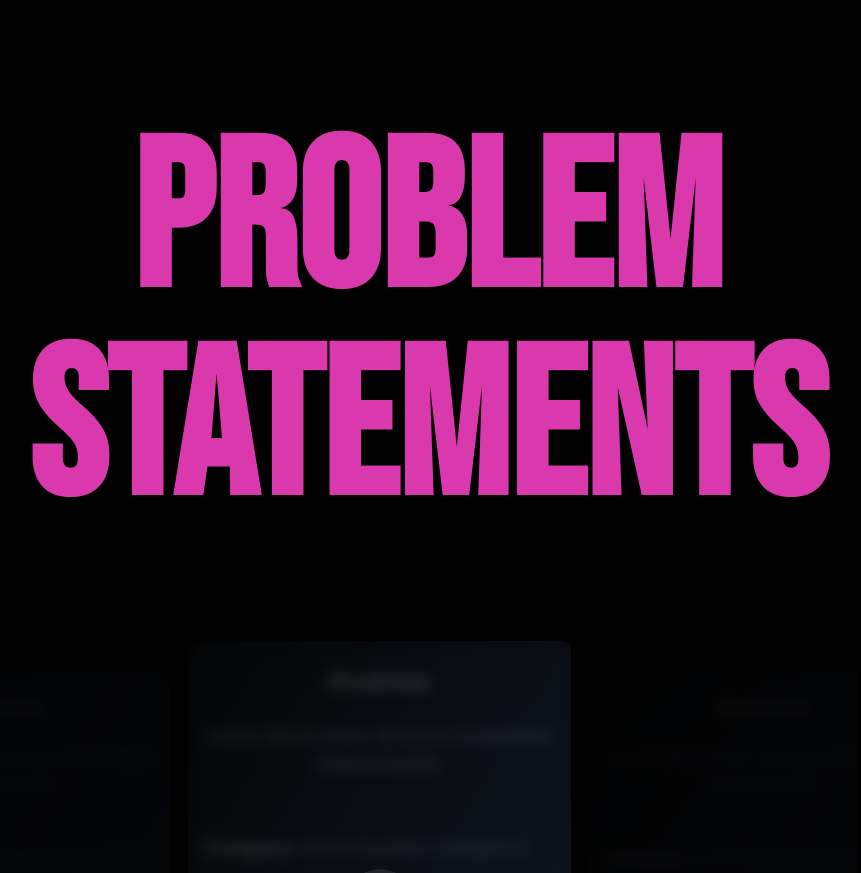
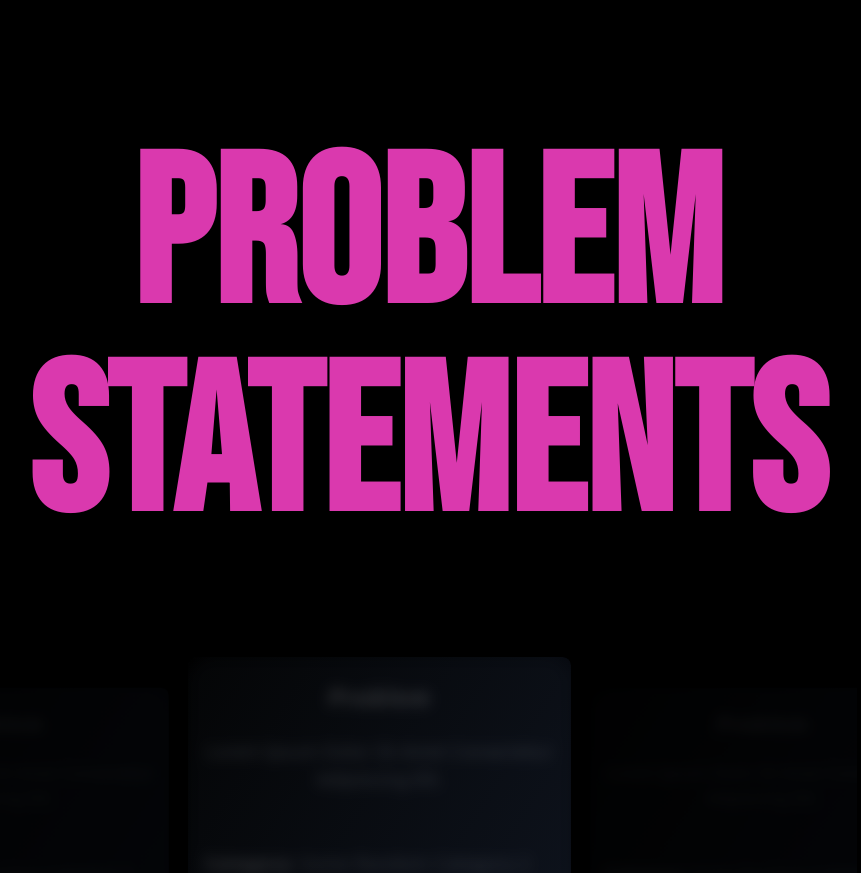
Before and after one commit to THEGAMECHANGER416/CodeKshetra2.0, a React (Vite) app: page / in a window 1280 px wide. Shown: the part 2640-3513 px from the top of the page, without its empty margins (213-1074 px from the left). Built offline with nearby package versions, Linux system fonts and the light colour scheme.

Commit message:
new commit

```diff
--- a/src/components/custom/ProblemStatement.tsx
+++ b/src/components/custom/ProblemStatement.tsx
@@ -74,7 +74,7 @@ const ProblemStatement = () => {
     >
       <h1
         ref={titleRef}
-        className="font-bebas text-pink font-bold mb-[4rem] mt-[1rem] sm:mt-[3rem] text-center text-8xl md:text-12xl xl:text-[13rem]"
+        className="font-bebas text-pink font-bold mb-[4rem] mt-[4rem] text-center text-8xl md:text-9xl xl:text-[13rem]"
       >
         PROBLEM STATEMENTS
       </h1>
```
